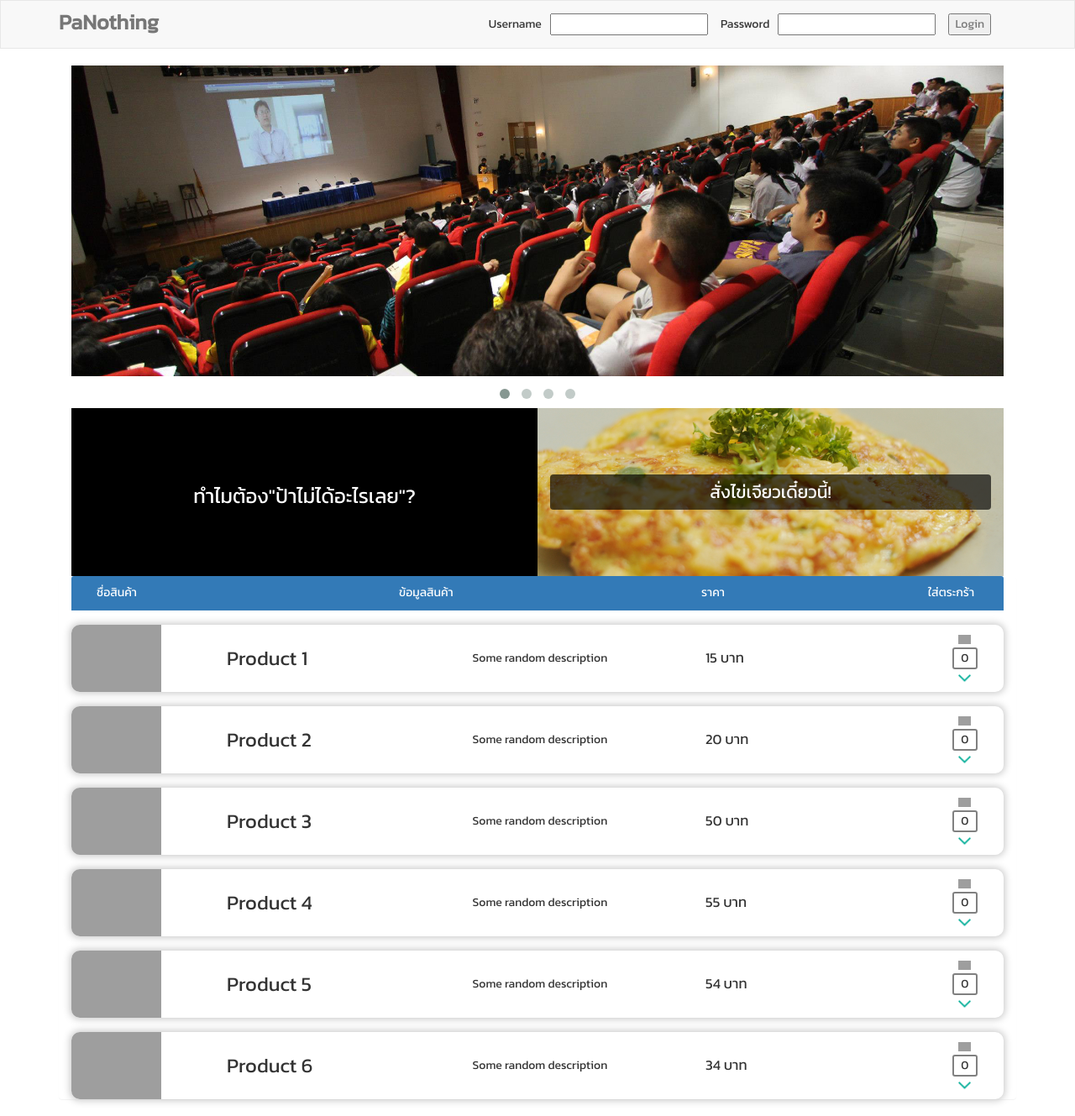
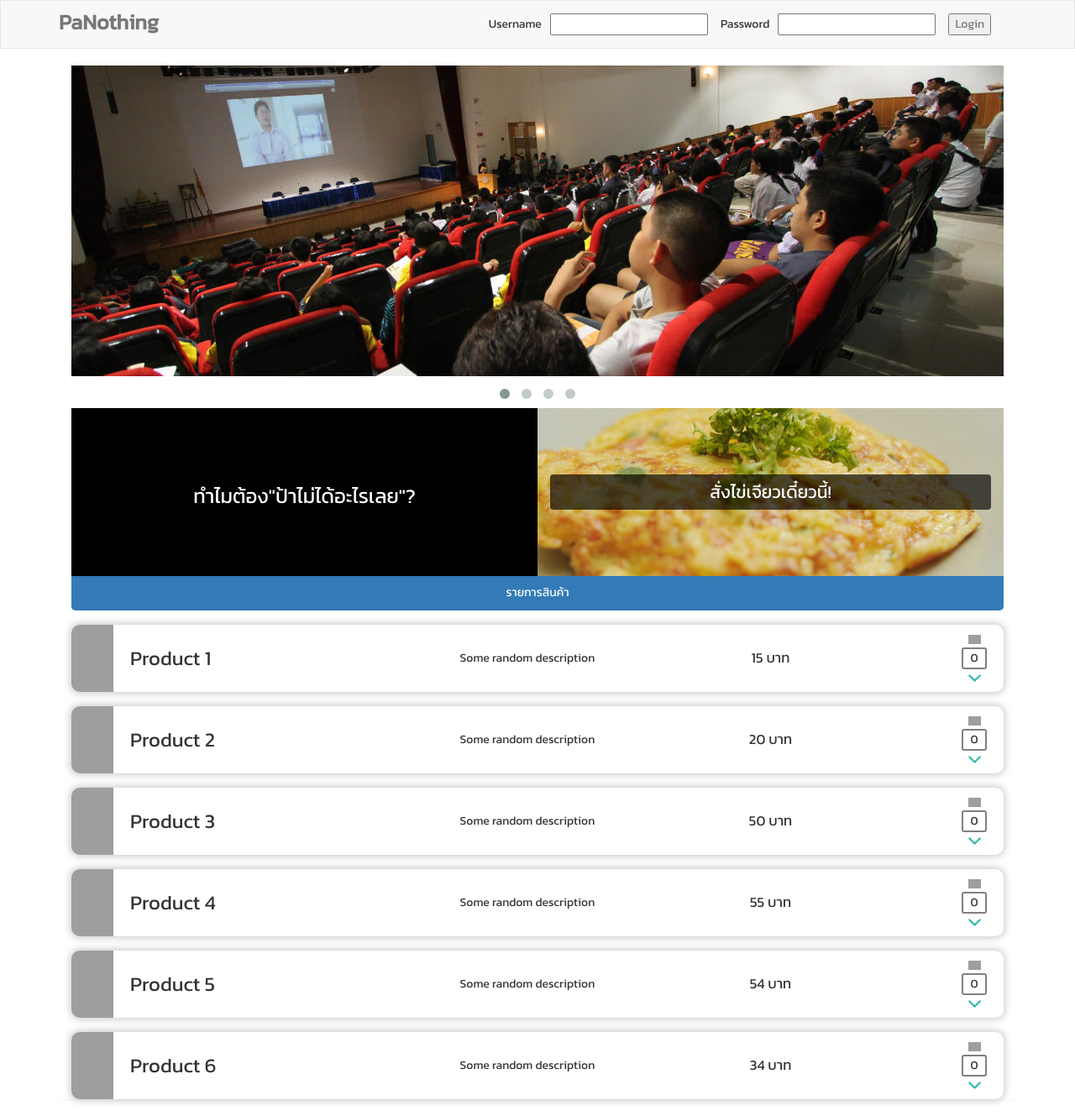
Before and after one commit to kavinvin/PaNothing, a PHP site: page / in a window 1280 px wide. Shown: the whole page at 84% size. Run offline with PHP 8.4, Linux system fonts and the light colour scheme; data comes from the database, SQL or seed files in the repository; some libraries are stand-ins or nearby versions; grey boxes are pictures that could not be loaded.

Commit message:
Adjust space between each description

```diff
--- a/css/product.css
+++ b/css/product.css
@@ -1,3 +1,8 @@
+.product-header {
+  text-align: center;
+  border-radius: 0 0 5px 5px;
+}
+
 .product-list {
   height: 80px;
   border-radius: 10px;
@@ -14,30 +19,49 @@
   transform: translateY(-50%);
 }
 
-.product-pic img {
+.product-pic {
   border-radius: 10px 0 0 10px;
   height: 80px;
-  float: left;
+  padding: 0px;
+  overflow: hidden;
+  position: relative;
 }
 
-.product-pic {
-  padding: 0px;
+.cropper {
+  height: 100%;
+  width: 50px;
+  overflow: hidden;
+  position: relative;
+}
+
+.product-pic img {
+  height: 80px;
+  position: absolute;
 }
 
 .product-name {
   font-size: 1.7em;
   padding: 0px;
+  position: absolute;
+  left: 70px;
 }
 
 .product-description {
+  padding: 0;
 }
 
 .product-price {
   font-size: 1.2em;
+  padding: 0;
+  text-align: center;
 }
 
 .quantity-picker {
   text-align: center;
+  position: absolute;
+  padding: 0;
+  right: 20px;
+  width: 30px;
 }
 
 .quantity-picker input {
@@ -48,9 +72,11 @@
 
 .quantity-filler {
   text-align: center;
+  margin: auto;
 }
 
 .arrow {
   width: 15px;
   cursor: pointer;
+  margin: auto;
 }
--- a/database/products.php
+++ b/database/products.php
@@ -39,11 +39,8 @@
         }
     ?>
         <div id="goods" class="panel col-xs-12 panel-primary">
-            <div class="col-xs-12 panel-heading">
-                <div class="col-xs-4">ชื่อสินค้า</div>
-                <div class="col-xs-4">ข้อมูลสินค้า</div>
-                <div class="col-xs-3">ราคา</div>
-                <div class="col-xs-1">ใส่ตระกร้า</div>
+            <div class="col-xs-12 panel-heading product-header">
+                รายการสินค้า
             </div>
 
         <?php
@@ -55,15 +52,19 @@
               $item_id = "product-id".$row['id_product'];
         ?>
             <div class="col-xs-12 panel-body product-list">
-                <div class="col-xs-2 product-pic"><img src="img/sidepic/<?php echo $item_id ?>.jpg" /></div>
-                <div class="col-xs-3 product-name"><?php echo $row['name'] ?></div>
-                <div class="col-xs-3 product-description"><?php echo $row['description'] ?></div>
-                <div class="col-xs-3 product-price"><?php echo (float)$row['price'] ?> บาท</div>
-                <div class="col-xs-1 quantity-picker">
-                  <img class="arrow arrowup" src="img/icon/arrow-up.png" /><br>
-                  <input type="text" maxlength="2" value=0 onkeypress="return event.charCode >= 48 && event.charCode <= 57" class="quantity-filler" name="<?php echo $item_id ?>"><br>
-                  <img class="arrow arrowdown" src="img/icon/arrow-down.png" />
+              <div class="col-xs-5 product-pic">
+                <div class="cropper">
+                  <img class="sidepic" src="img/sidepic/<?php echo $item_id ?>.jpg" />
                 </div>
+              </div>
+              <div class="product-name"><?php echo $row['name'] ?></div>
+              <div class="col-xs-3 product-description"><?php echo $row['description'] ?></div>
+              <div class="col-xs-2 product-price"><?php echo (float)$row['price'] ?> บาท</div>
+              <div class="col-xs-2 quantity-picker">
+                <img class="arrow arrowup" src="img/icon/arrow-up.png" /><br>
+                <input type="text" maxlength="2" value=0 onkeypress="return event.charCode >= 48 && event.charCode <= 57" class="quantity-filler" name="<?php echo $item_id ?>"><br>
+                <img class="arrow arrowdown" src="img/icon/arrow-down.png" />
+              </div>
             </div>
         <?php
             }
--- a/js/common.js
+++ b/js/common.js
@@ -6,22 +6,27 @@ $(document).ready(function() {
     singleItem : true,
     autoPlay : true,
   });
+
   $('.arrowup').click(function() {
     $(this).siblings('input').val(function(i, oldval) {
-        if (oldval >= 99) {
-            return oldval;
-        } else {
-            return ++oldval;
-        }
+      if (oldval >= 99) {
+        return oldval;
+      }
+      return ++oldval;
     });
   });
+
   $('.arrowdown').click(function() {
     $(this).siblings('input').val(function(i, oldval) {
       if (oldval == 0) {
         return oldval
-      } else {
-        return --oldval;
       }
+      return --oldval;
     });
   });
+
+  $('.sidepic').hover(function() {
+    this.parent();
+  });
+
 });
```
